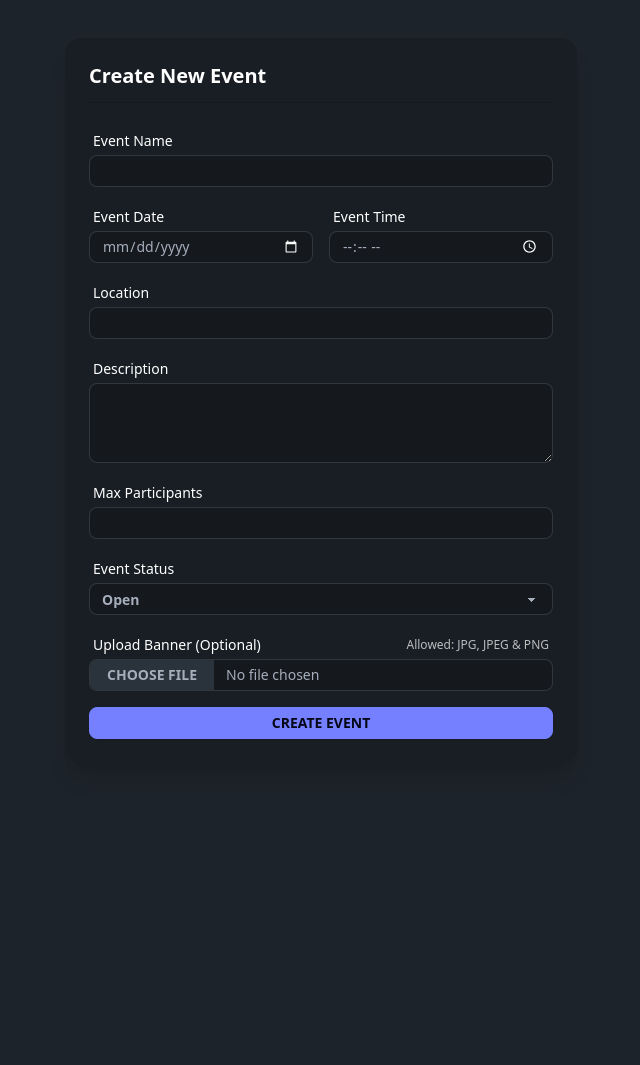
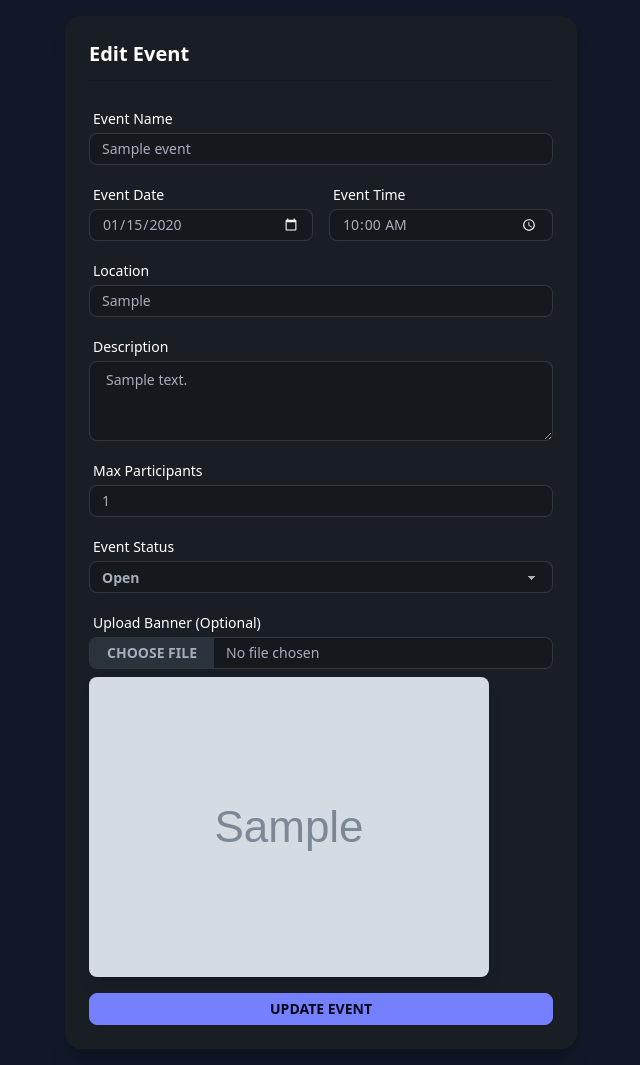
Before and after one commit to KnoWingFly/eventwebsitephp, a PHP site: page /admin/create_event.php?id=1 in a window 1280 px wide. Shown: the whole page, without its empty margins (319-959 px from the left). Before the commit the page ends 739 px from the top, so only its background shows below. Run offline with PHP 8.4, Linux system fonts and the light colour scheme; the visitor is signed in with stand-in values (Sample User, id 1); tables that the repository leaves empty hold one stand-in row (values such as "Sample post"); grey boxes marked "Sample" are stand-in pictures; some libraries are stand-ins or nearby versions.

Commit message:
Video jadi gk bisa + di edit event

```diff
--- a/admin/create_event.php
+++ b/admin/create_event.php
@@ -1,84 +1,64 @@
 <?php
 session_start();
-require "../config.php";
+require '../config.php';
 
-if ($_SESSION["role"] != "admin") {
-    header("Location: ../index.php?page=login");
-    exit();
+if ($_SESSION['role'] != 'admin') {
+    header('Location: ../index.php?page=login');
+    exit;
 }
 
-$error = "";
-$formData = [
-    'name' => '',
-    'event_date' => '',
-    'event_time' => '',
-    'location' => '',
-    'description' => '',
-    'max_participants' => '',
-    'status' => 'open'
-];
+$event_id = $_GET['id'];
 
-if ($_SERVER["REQUEST_METHOD"] === "POST") {
-    // Preserve form data
-    $formData = [
-        'name' => $_POST["name"],
-        'event_date' => $_POST["event_date"],
-        'event_time' => $_POST["event_time"],
-        'location' => $_POST["location"],
-        'description' => $_POST["description"],
-        'max_participants' => $_POST["max_participants"],
-        'status' => $_POST["status"]
-    ];
+$stmt = $pdo->prepare("SELECT * FROM events WHERE id = ?");
+$stmt->execute([$event_id]);
+$event = $stmt->fetch();
 
-    if (!empty($_FILES["banner"]["name"])) {
-        $banner = $_FILES["banner"]["name"];
-        $target_dir = "../uploads/";
-        $target_file = $target_dir . basename($banner);
+$error = ""; // Initialize error message variable
 
-        $finfo = finfo_open(FILEINFO_MIME_TYPE);
-        $mime_type = finfo_file($finfo, $_FILES["banner"]["tmp_name"]);
-        finfo_close($finfo);
+if ($_SERVER['REQUEST_METHOD'] === 'POST') {
+    $name = $_POST['name'];
+    $event_date = $_POST['event_date'];
+    $event_time = $_POST['event_time'];
+    $location = $_POST['location'];
+    $description = $_POST['description'];
+    $max_participants = $_POST['max_participants'];
+    $status = $_POST['status'];
 
-        $allowed_types = [
-            'image/jpg',
-            'image/jpeg',
-            'image/png'
-        ];
+    $banner = $event['banner']; // Keep the existing banner if not updated
 
-        $imageFileType = strtolower(pathinfo($target_file, PATHINFO_EXTENSION));
+    // Check if a new banner is uploaded
+    if (!empty($_FILES['banner']['name'])) {
+        $banner = $_FILES['banner']['name'];
+        $target = "../uploads/" . basename($banner);
+
+        // Validate the file type
+        $allowed_types = ['image/png', 'image/jpeg', 'image/jpg'];
+        $imageFileType = strtolower(pathinfo($target, PATHINFO_EXTENSION));
+        $mime_type = mime_content_type($_FILES['banner']['tmp_name']);
+
         if (!in_array($mime_type, $allowed_types)) {
             $error = "Sorry, only JPG, JPEG & PNG files are allowed for the banner.";
-        }
-        elseif (!in_array($imageFileType, ['jpg', 'jpeg', 'png'])) {
+        } elseif (!in_array($imageFileType, ['jpg', 'jpeg', 'png'])) {
             $error = "Sorry, only JPG, JPEG & PNG files are allowed for the banner.";
-        }
-        elseif (!move_uploaded_file($_FILES["banner"]["tmp_name"], $target_file)) {
+        } elseif (!move_uploaded_file($_FILES["banner"]["tmp_name"], $target)) {
             $error = "Error uploading the banner image.";
         }
-    } else {
-        $banner = null;
     }
 
-    if (!$error) {
-        try {
-            $stmt = $pdo->prepare("INSERT INTO events (name, event_date, event_time, location, description, max_participants, banner, status)
-                                   VALUES (?, ?, ?, ?, ?, ?, ?, ?)");
-            $stmt->execute([
-                $formData['name'],
-                $formData['event_date'],
-                $formData['event_time'],
-                $formData['location'],
-                $formData['description'],
-                $formData['max_participants'],
-                $banner,
-                $formData['status'],
-            ]);
+    // If there's no error, proceed to update the event information
+    if (empty($error)) {
+        // Update event information in the database
+        $stmt = $pdo->prepare("UPDATE events SET name = ?, event_date = ?, event_time = ?, location = ?, description = ?, max_participants = ?, status = ?, banner = ? WHERE id = ?");
+        $stmt->execute([$name, $event_date, $event_time, $location, $description, $max_participants, $status, $banner, $event_id]);
 
-            header("Location: dashboard.php");
-            exit();
-        } catch (PDOException $e) {
-            $error = "Error: " . $e->getMessage();
+        if ($status === 'canceled') {
+            $stmt_delete_registrations = $pdo->prepare("DELETE FROM registrations WHERE event_id = ?");
+            $stmt_delete_registrations->execute([$event_id]);
         }
+
+        // Only redirect if the update was successful and no errors occurred
+        header('Location: dashboard.php');
+        exit;
     }
 }
 ?>
@@ -86,9 +66,9 @@ if ($_SERVER["REQUEST_METHOD"] === "POST") {
 <!DOCTYPE html>
 <html lang="en" data-theme="dark">
 <head>
-    <meta charset="UTF-8" >
+    <meta charset="UTF-8">
     <meta name="viewport" content="width=device-width, initial-scale=1.0">
-    <title>Create New Event</title>
+    <title>Edit Event</title>
     <link href="https://cdn.jsdelivr.net/npm/daisyui@2.51.5/dist/full.css" rel="stylesheet" type="text/css" />
     <link href="../css/create_event.css" rel="stylesheet">
     <link href="../css/output.css" rel="stylesheet">
@@ -111,17 +91,17 @@ if ($_SERVER["REQUEST_METHOD"] === "POST") {
     </style>
 </head>
 <body>
-    <div class="min-h-screen flex items-center justify-center p-4 bg-base-100">
+    <div class="min-h-screen flex items-center justify-center p-4 bg-gray-900">
         <div class="w-full max-w-lg mx-auto">
             <div class="card bg-base-200 shadow-xl">
                 <div class="card-body p-6">
                     <div class="border-b border-base-300 pb-3 mb-4">
-                        <h1 class="card-title text-xl text-white">Create New Event</h1>
+                        <h1 class="card-title text-xl text-white">Edit Event</h1>
                     </div>
 
                     <?php if ($error): ?>
-                        <div class="alert alert-error text-sm">
-                            <?= htmlspecialchars($error) ?>
+                        <div class="alert alert-error">
+                            <strong>Error!</strong> <?= htmlspecialchars($error) ?>
                         </div>
                     <?php endif; ?>
 
@@ -131,8 +111,7 @@ if ($_SERVER["REQUEST_METHOD"] === "POST") {
                             <label class="label py-1">
                                 <span class="label-text text-white">Event Name</span>
                             </label>
-                            <input type="text" name="name" required
-                                value="<?= htmlspecialchars($formData['name']) ?>"
+                            <input type="text" name="name" value="<?= htmlspecialchars($event['name']) ?>" required
                                 class="input input-bordered input-sm bg-base-300">
                         </div>
 
@@ -142,16 +121,14 @@ if ($_SERVER["REQUEST_METHOD"] === "POST") {
                                 <label class="label py-1">
                                     <span class="label-text text-white">Event Date</span>
                                 </label>
-                                <input type="date" name="event_date" required
-                                    value="<?= htmlspecialchars($formData['event_date']) ?>"
+                                <input type="date" name="event_date" value="<?= htmlspecialchars($event['event_date']) ?>" required
                                     class="input input-bordered input-sm bg-base-300">
                             </div>
                             <div class="form-control">
                                 <label class="label py-1">
                                     <span class="label-text text-white">Event Time</span>
                                 </label>
-                                <input type="time" name="event_time" required
-                                    value="<?= htmlspecialchars($formData['event_time']) ?>"
+                                <input type="time" name="event_time" value="<?= htmlspecialchars($event['event_time']) ?>" required
                                     class="input input-bordered input-sm bg-base-300">
                             </div>
                         </div>
@@ -161,8 +138,7 @@ if ($_SERVER["REQUEST_METHOD"] === "POST") {
                             <label class="label py-1">
                                 <span class="label-text text-white">Location</span>
                             </label>
-                            <input type="text" name="location" required
-                                value="<?= htmlspecialchars($formData['location']) ?>"
+                            <input type="text" name="location" value="<?= htmlspecialchars($event['location']) ?>" required
                                 class="input input-bordered input-sm bg-base-300">
                         </div>
 
@@ -172,7 +148,7 @@ if ($_SERVER["REQUEST_METHOD"] === "POST") {
                                 <span class="label-text text-white">Description</span>
                             </label>
                             <textarea name="description" required rows="3"
-                                class="textarea textarea-bordered bg-base-300 h-20 text-sm"><?= htmlspecialchars($formData['description']) ?></textarea>
+                                class="textarea textarea-bordered bg-base-300 h-20 text-sm"><?= htmlspecialchars($event['description']) ?></textarea>
                         </div>
 
                         <!-- Max Participants -->
@@ -180,8 +156,7 @@ if ($_SERVER["REQUEST_METHOD"] === "POST") {
                             <label class="label py-1">
                                 <span class="label-text text-white">Max Participants</span>
                             </label>
-                            <input type="number" name="max_participants" required
-                                value="<?= htmlspecialchars($formData['max_participants']) ?>"
+                            <input type="number" name="max_participants" value="<?= htmlspecialchars($event['max_participants']) ?>" required
                                 class="input input-bordered input-sm bg-base-300">
                         </div>
 
@@ -192,9 +167,9 @@ if ($_SERVER["REQUEST_METHOD"] === "POST") {
                             </label>
                             <select name="status" required
                                 class="select select-bordered select-sm bg-base-300">
-                                <option value="open" <?= $formData['status'] === 'open' ? 'selected' : '' ?>>Open</option>
-                                <option value="closed" <?= $formData['status'] === 'closed' ? 'selected' : '' ?>>Closed</option>
-                                <option value="canceled" <?= $formData['status'] === 'canceled' ? 'selected' : '' ?>>Canceled</option>
+                                <option value="open" <?= $event['status'] === 'open' ? 'selected' : '' ?>>Open</option>
+                                <option value="closed" <?= $event['status'] === 'closed' ? 'selected' : '' ?>>Closed</option>
+                                <option value="canceled" <?= $event['status'] === 'canceled' ? 'selected' : '' ?>>Canceled</option>
                             </select>
                         </div>
 
@@ -202,16 +177,21 @@ if ($_SERVER["REQUEST_METHOD"] === "POST") {
                         <div class="form-control">
                             <label class="label py-1">
                                 <span class="label-text text-white">Upload Banner (Optional)</span>
-                                <span class="label-text-alt text-white opacity-70">Allowed: JPG, JPEG & PNG</span>
                             </label>
-                            <input type="file" name="banner" accept=".jpg,.jpeg,.png"
+                            <input type="file" name="banner" accept=".png,.jpg,.jpeg"
                                 class="file-input file-input-bordered file-input-sm bg-base-300 w-full">
+                            <?php if ($event['banner']): ?>
+                                <div class="mt-2">
+                                    <img src="../uploads/<?= htmlspecialchars($event['banner']) ?>" alt="Current Event Banner"
+                                        class="max-w-xs rounded-lg shadow-lg">
+                                </div>
+                            <?php endif; ?>
                         </div>
 
                         <!-- Submit Button -->
                         <div class="form-control mt-4">
                             <button type="submit" class="btn btn-primary btn-sm">
-                                Create Event
+                                Update Event
                             </button>
                         </div>
                     </form>
@@ -219,5 +199,35 @@ if ($_SERVER["REQUEST_METHOD"] === "POST") {
             </div>
         </div>
     </div>
+
+    <!-- Modal -->
+    <div id="modal" class="fixed z-10 inset-0 overflow-y-auto hidden" aria-labelledby="modal-title" role="dialog" aria-modal="true">
+        <div class="flex items-center justify-center min-h-screen px-4 text-center sm:block sm:p-0">
+            <div class="fixed inset-0 bg-base-300 bg-opacity-75 transition-opacity" aria-hidden="true"></div>
+            <span class="hidden sm:inline-block sm:align-middle sm:h-screen" aria-hidden="true">&#8203;</span>
+            <div class="inline-block align-bottom bg-base-200 rounded-lg px-4 pt-5 pb-4 text-left overflow-hidden shadow-xl transform transition-all sm:my-8 sm:align-middle sm:max-w-lg sm:w-full">
+                <div>
+                    <h3 class="text-lg font-medium leading-6 text-gray-900" id="modal-title">Confirmation</h3>
+                    <div class="mt-2">
+                        <p class="text-sm text-gray-500">
+                            Are you sure you want to cancel this event?
+                        </p>
+                    </div>
+                </div>
+                <div class="mt-5 sm:mt-4 sm:flex sm:justify-end">
+                    <button type="button" class="btn btn-secondary btn-sm mr-3" onclick="document.getElementById('modal').classList.add('hidden')">Cancel</button>
+                    <button type="button" class="btn btn-danger btn-sm" id="confirmDeleteButton">Confirm</button>
+                </div>
+            </div>
+        </div>
+    </div>
+
+    <script>
+        // JavaScript to handle modal confirmation
+        document.getElementById('confirmDeleteButton').addEventListener('click', function() {
+            // Code to handle deletion goes here
+            window.location.href = 'delete_event.php?id=<?= $event_id ?>';
+        });
+    </script>
 </body>
 </html>
```
Also changed, not shown: admin/edit_event.php (+61 -29 lines), uploads/Screenshot 2024-09-29 180706.png (deleted), uploads/code_20241013_184316_via_10015_io.png (added).
